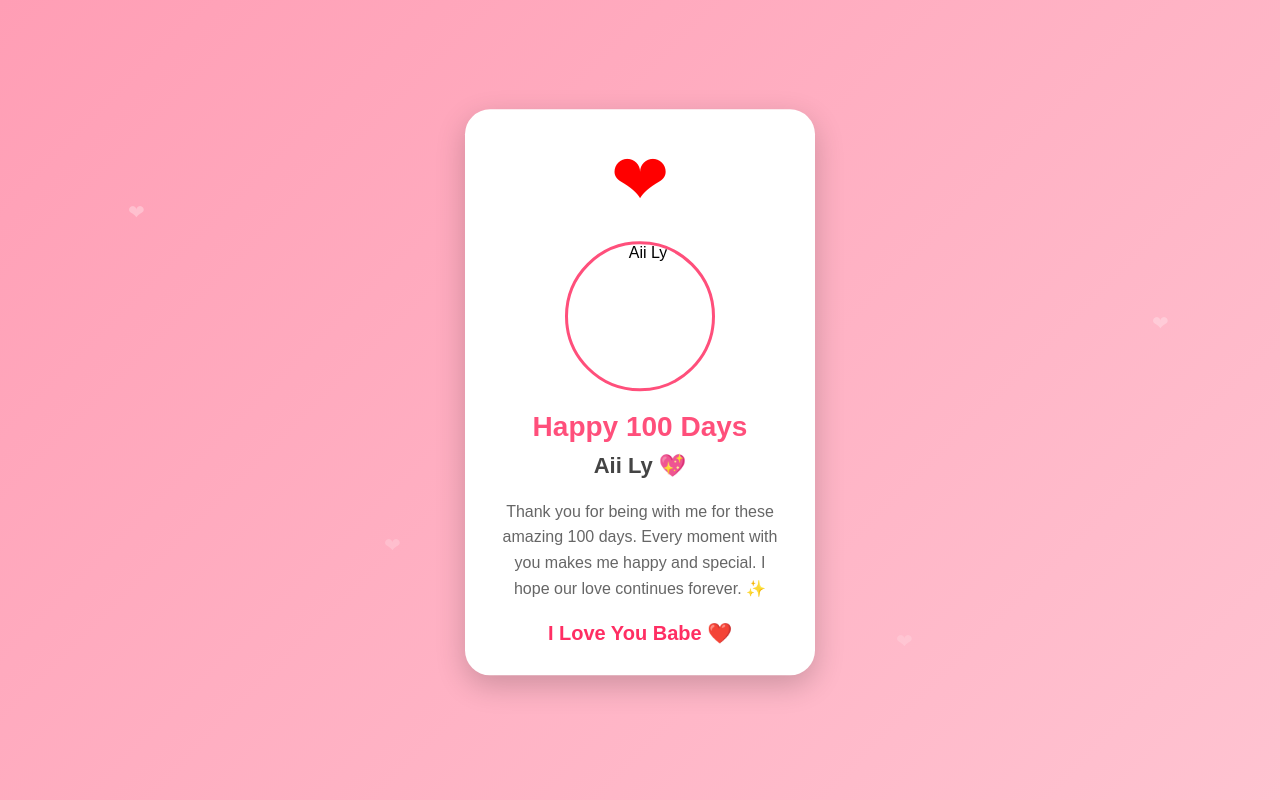
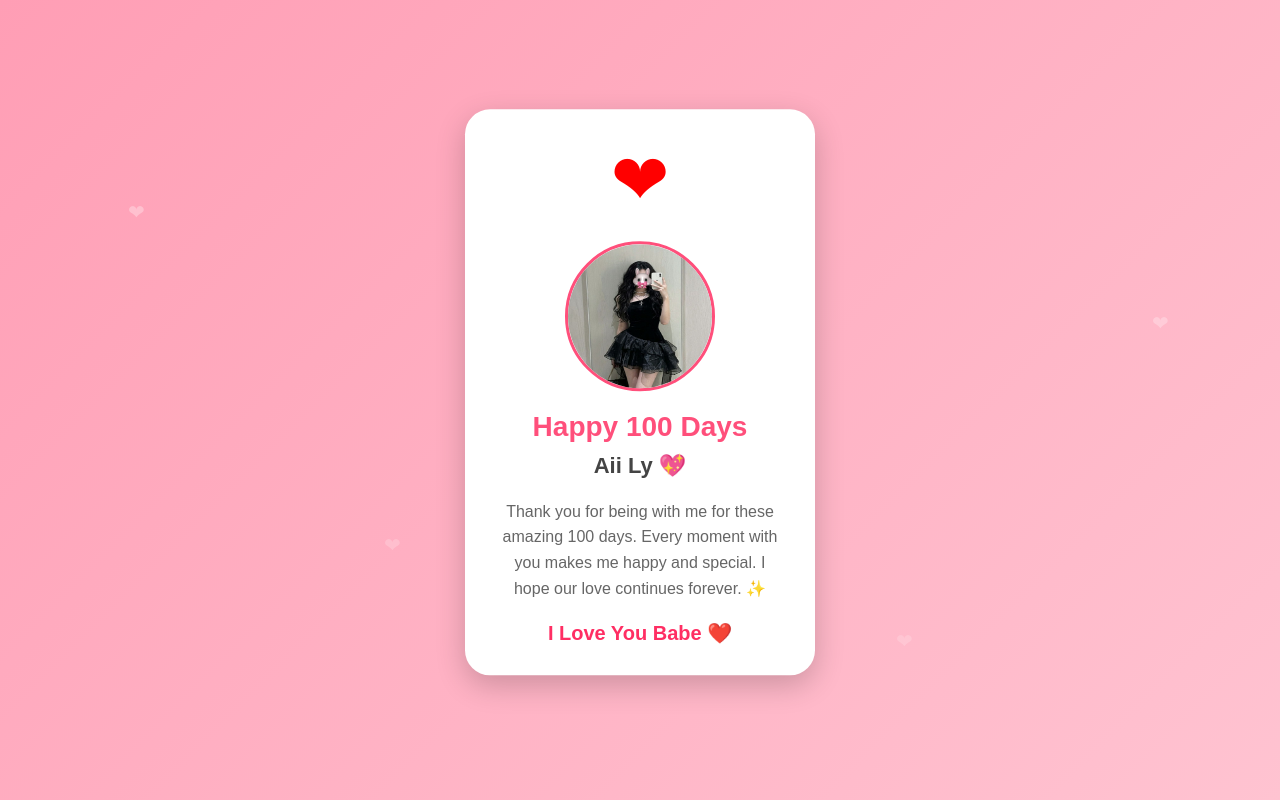
Before and after one commit to monpany/Happy_Anniversary, a plain HTML site: page Anniversary.html in a window 1280 px wide. Drawn offline with Linux system fonts and the light colour scheme.

Commit message:
Update Anniversary.html

```diff
--- a/Anniversary.html
+++ b/Anniversary.html
@@ -237,7 +237,7 @@
   <div class="card">
     <div class="heart">❤</div>
 
-    <img src="image/aiily.png" alt="Aii Ly" style="width: 150px; height: 150px; border-radius: 50%; margin: 20px auto; display: block; border: 3px solid #ff4f7b;">
+    <img src="aiily.png" alt="Aii Ly" style="width: 150px; height: 150px; border-radius: 50%; margin: 20px auto; display: block; border: 3px solid #ff4f7b;">
 
     <h1>Happy 100 Days</h1>
     <h2>Aii Ly 💖</h2>
```
